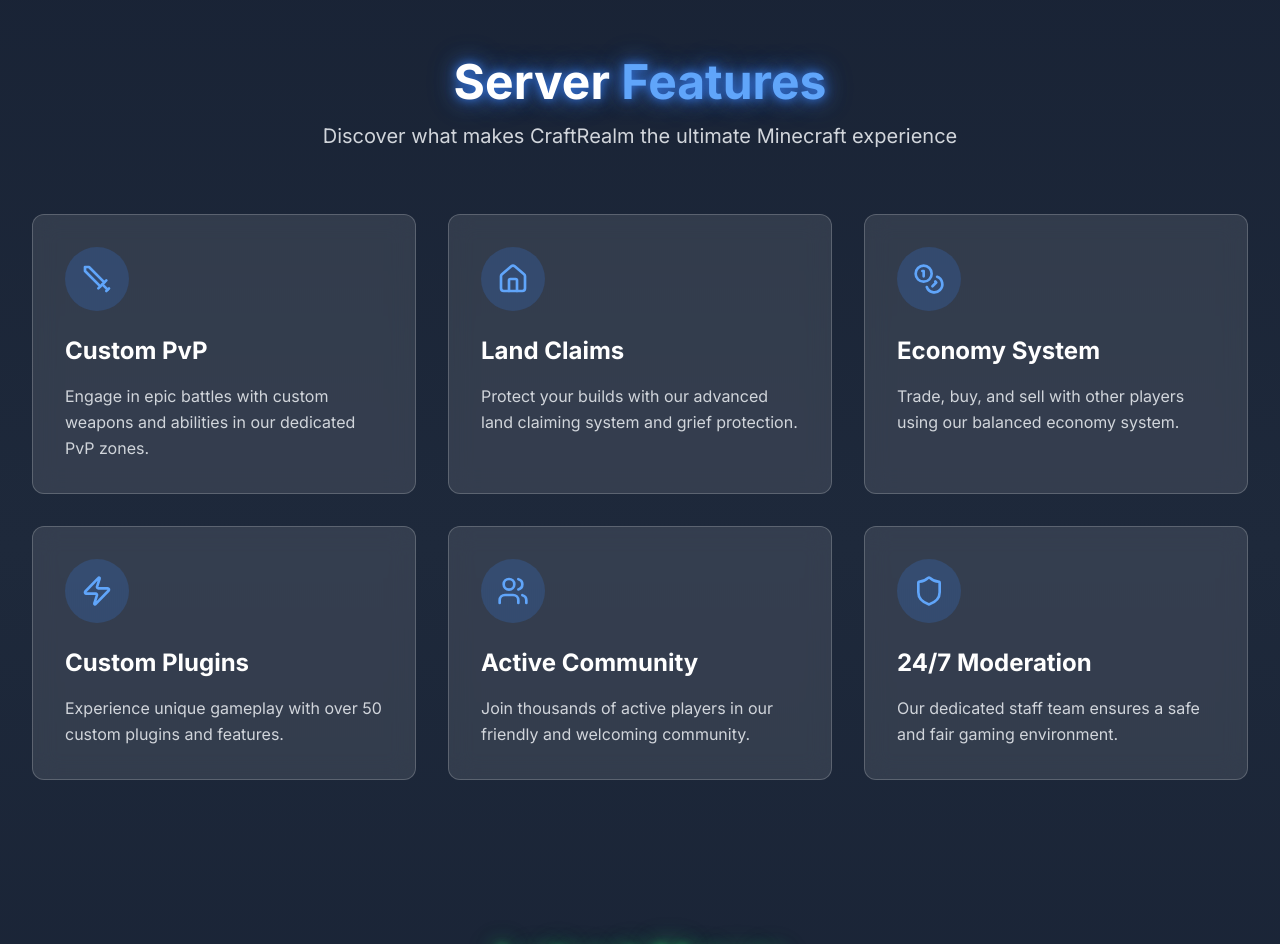
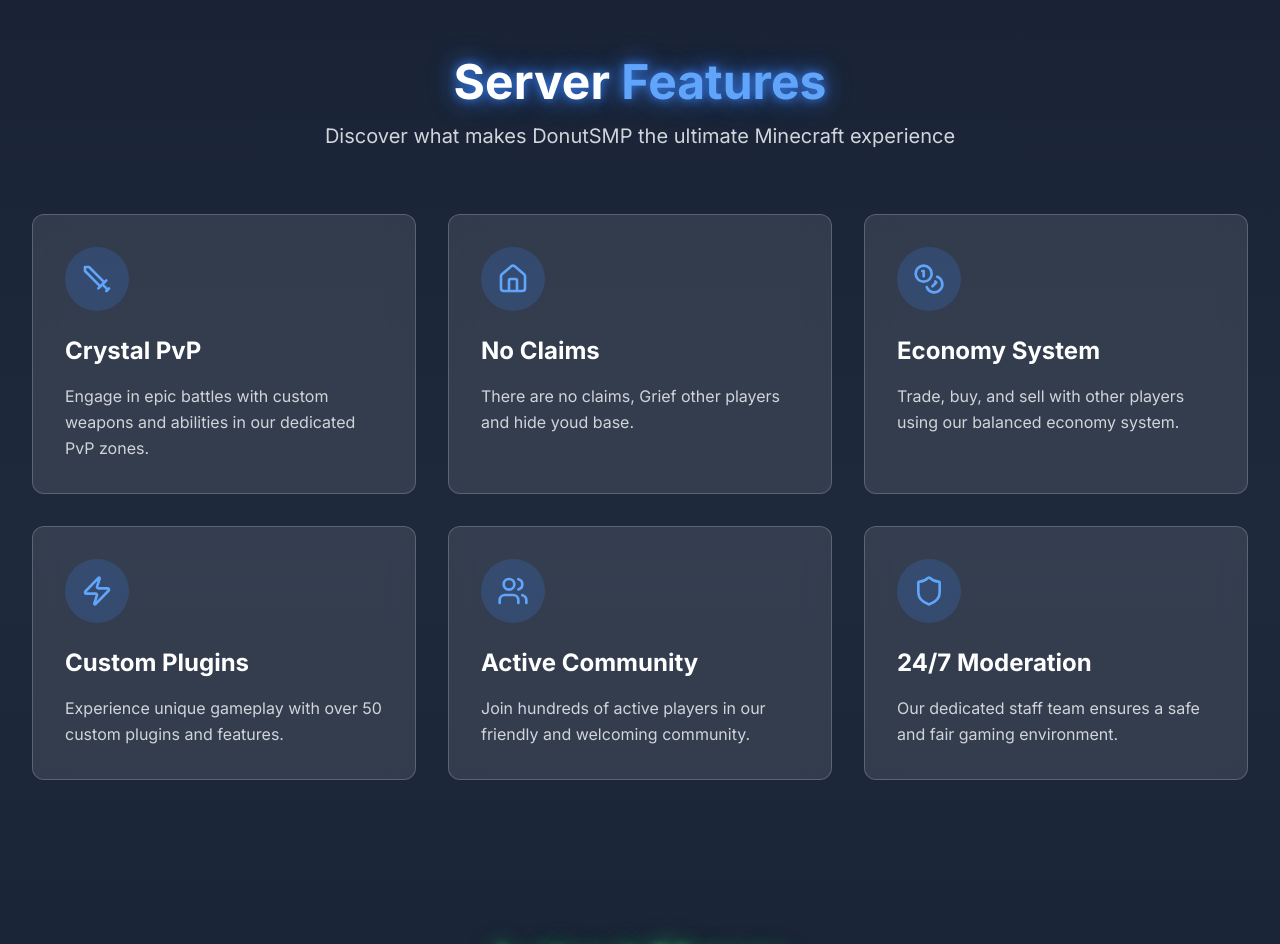
Before and after one commit to ThenChiefGuy/DonutSMP, a Next.js app: page / in a window 1280 px wide. Shown: the part 1220-2164 px from the top of the page. Built offline with nearby package versions, Linux system fonts and the light colour scheme; no server answers.

Commit message:
Update features-section.tsx

```diff
--- a/components/features-section.tsx
+++ b/components/features-section.tsx
@@ -3,13 +3,13 @@ import { Sword, Home, Coins, Zap, Users, Shield } from "lucide-react"
 const features = [
   {
     icon: Sword,
-    title: "Custom PvP",
+    title: "Crystal PvP",
     description: "Engage in epic battles with custom weapons and abilities in our dedicated PvP zones.",
   },
   {
     icon: Home,
-    title: "Land Claims",
-    description: "Protect your builds with our advanced land claiming system and grief protection.",
+    title: "No Claims",
+    description: "There are no claims, Grief other players and hide youd base.",
   },
   {
     icon: Coins,
@@ -24,7 +24,7 @@ const features = [
   {
     icon: Users,
     title: "Active Community",
-    description: "Join thousands of active players in our friendly and welcoming community.",
+    description: "Join hundreds of active players in our friendly and welcoming community.",
   },
   {
     icon: Shield,
@@ -42,7 +42,7 @@ export function FeaturesSection() {
             Server <span className="text-blue-400">Features</span>
           </h2>
           <p className="text-xl text-gray-300 max-w-2xl mx-auto">
-            Discover what makes CraftRealm the ultimate Minecraft experience
+            Discover what makes DonutSMP the ultimate Minecraft experience
           </p>
         </div>
 
```
